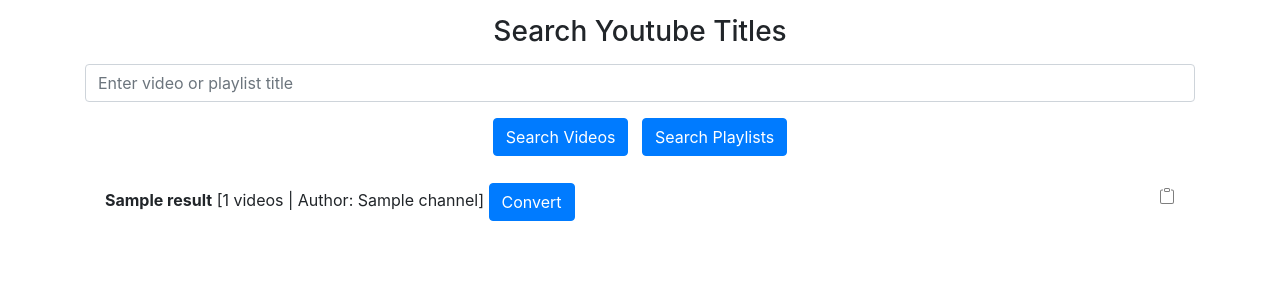
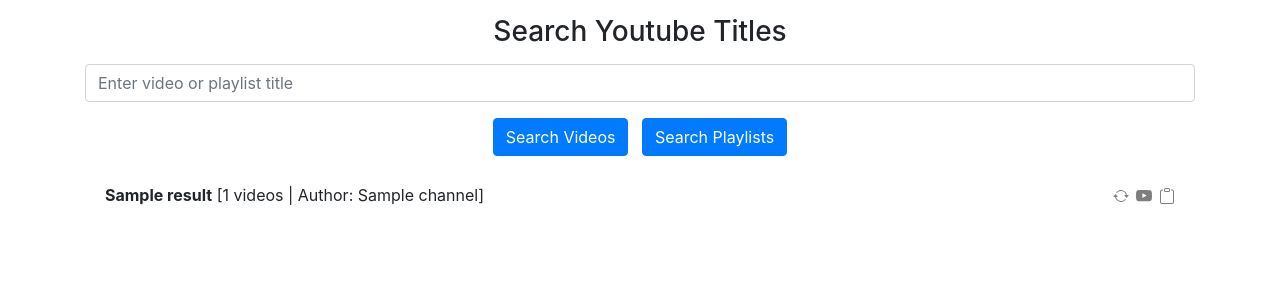
Before and after one commit to GameGenesis/Youtube-Video-Downloader, a Flask app: template website/templates/search.html in a window 1280 px wide. Shown: the part 56-356 px from the top of the page. Run offline with Flask 2, Linux system fonts and the light colour scheme; the template is opened without the code that fills it: most values are stand-ins (such as "Sample title", 1, 10 or a date in 2020); some libraries are stand-ins or nearby versions.

Commit message:
Implement different button functions for searched videos

```diff
--- a/website/templates/search.html
+++ b/website/templates/search.html
@@ -24,12 +24,22 @@
         {% set info = r["videoCount"]|string + " videos" %}
     {% endif %}
     <li class="list-group-item"><b>{{ r["title"] }}</b> [{{ info + " | " + "Author: " + r["channel"]["name"] }}]
-        <button type="submit" class="btn btn-primary" name="search" value="{{  link + ' ' + r['type']  }}">Convert</button>
-        <button type="button" class="close" onClick="copyToClipboard('{{ link }}')" data-toggle="tooltip" data-placement="top" title="Copy URL to Clipboard">
+        <button type="button" class="close" id="copy-button" onClick="copyToClipboard('{{ link }}')" data-toggle="tooltip" data-placement="top" title="Copy URL to Clipboard">
             <svg xmlns="http://www.w3.org/2000/svg" width="16" height="16" fill="currentColor" class="bi bi-clipboard" viewBox="0 0 16 16">
                 <path d="M4 1.5H3a2 2 0 0 0-2 2V14a2 2 0 0 0 2 2h10a2 2 0 0 0 2-2V3.5a2 2 0 0 0-2-2h-1v1h1a1 1 0 0 1 1 1V14a1 1 0 0 1-1 1H3a1 1 0 0 1-1-1V3.5a1 1 0 0 1 1-1h1v-1z"/>
                 <path d="M9.5 1a.5.5 0 0 1 .5.5v1a.5.5 0 0 1-.5.5h-3a.5.5 0 0 1-.5-.5v-1a.5.5 0 0 1 .5-.5h3zm-3-1A1.5 1.5 0 0 0 5 1.5v1A1.5 1.5 0 0 0 6.5 4h3A1.5 1.5 0 0 0 11 2.5v-1A1.5 1.5 0 0 0 9.5 0h-3z"/>
             </svg>
+        </button>
+        <button type="button" class="close" style="margin-right:7px;" onClick="openInNewTab('{{ link }}')" data-toggle="tooltip" data-placement="top" title="Open Video in YouTube">
+            <svg xmlns="http://www.w3.org/2000/svg" width="16" height="16" fill="currentColor" class="bi bi-youtube" viewBox="0 0 16 16">
+                <path d="M8.051 1.999h.089c.822.003 4.987.033 6.11.335a2.01 2.01 0 0 1 1.415 1.42c.101.38.172.883.22 1.402l.01.104.022.26.008.104c.065.914.073 1.77.074 1.957v.075c-.001.194-.01 1.108-.082 2.06l-.008.105-.009.104c-.05.572-.124 1.14-.235 1.558a2.007 2.007 0 0 1-1.415 1.42c-1.16.312-5.569.334-6.18.335h-.142c-.309 0-1.587-.006-2.927-.052l-.17-.006-.087-.004-.171-.007-.171-.007c-1.11-.049-2.167-.128-2.654-.26a2.007 2.007 0 0 1-1.415-1.419c-.111-.417-.185-.986-.235-1.558L.09 9.82l-.008-.104A31.4 31.4 0 0 1 0 7.68v-.123c.002-.215.01-.958.064-1.778l.007-.103.003-.052.008-.104.022-.26.01-.104c.048-.519.119-1.023.22-1.402a2.007 2.007 0 0 1 1.415-1.42c.487-.13 1.544-.21 2.654-.26l.17-.007.172-.006.086-.003.171-.007A99.788 99.788 0 0 1 7.858 2h.193zM6.4 5.209v4.818l4.157-2.408L6.4 5.209z"/>
+              </svg>
+        </button>
+        <button type="submit" class="close" name="search" value="{{  link + ' ' + r['type']  }}" style="margin-right:7px;" data-toggle="tooltip" data-placement="top" title="Convert Video">
+            <svg xmlns="http://www.w3.org/2000/svg" width="16" height="16" fill="currentColor" class="bi bi-arrow-repeat" viewBox="0 0 16 16">
+                <path d="M11.534 7h3.932a.25.25 0 0 1 .192.41l-1.966 2.36a.25.25 0 0 1-.384 0l-1.966-2.36a.25.25 0 0 1 .192-.41zm-11 2h3.932a.25.25 0 0 0 .192-.41L2.692 6.23a.25.25 0 0 0-.384 0L.342 8.59A.25.25 0 0 0 .534 9z"/>
+                <path fill-rule="evenodd" d="M8 3c-1.552 0-2.94.707-3.857 1.818a.5.5 0 1 1-.771-.636A6.002 6.002 0 0 1 13.917 7H12.9A5.002 5.002 0 0 0 8 3zM3.1 9a5.002 5.002 0 0 0 8.757 2.182.5.5 0 1 1 .771.636A6.002 6.002 0 0 1 2.083 9H3.1z"/>
+              </svg>
         </button>
     </li>
 {% endfor %}
```
